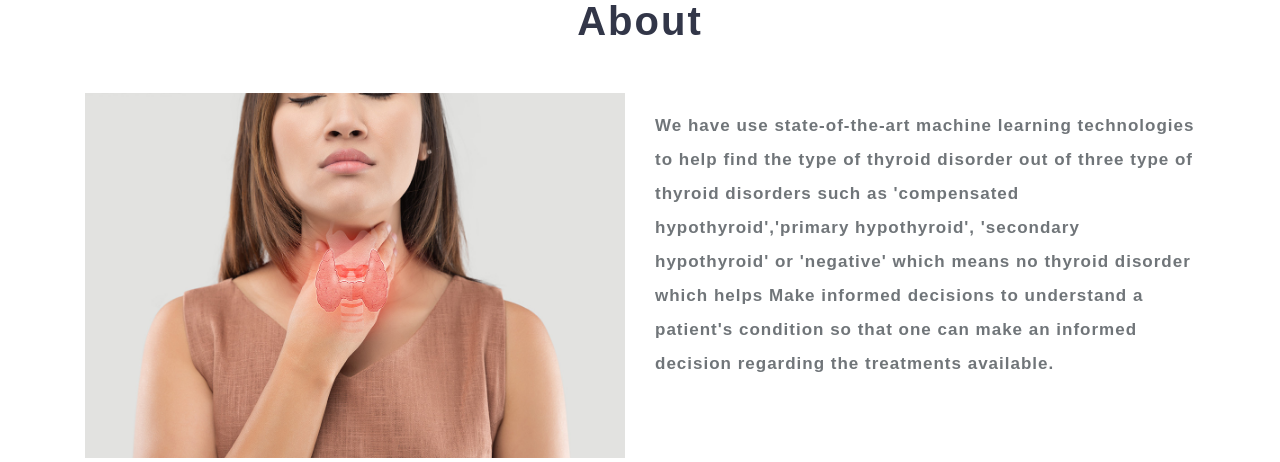
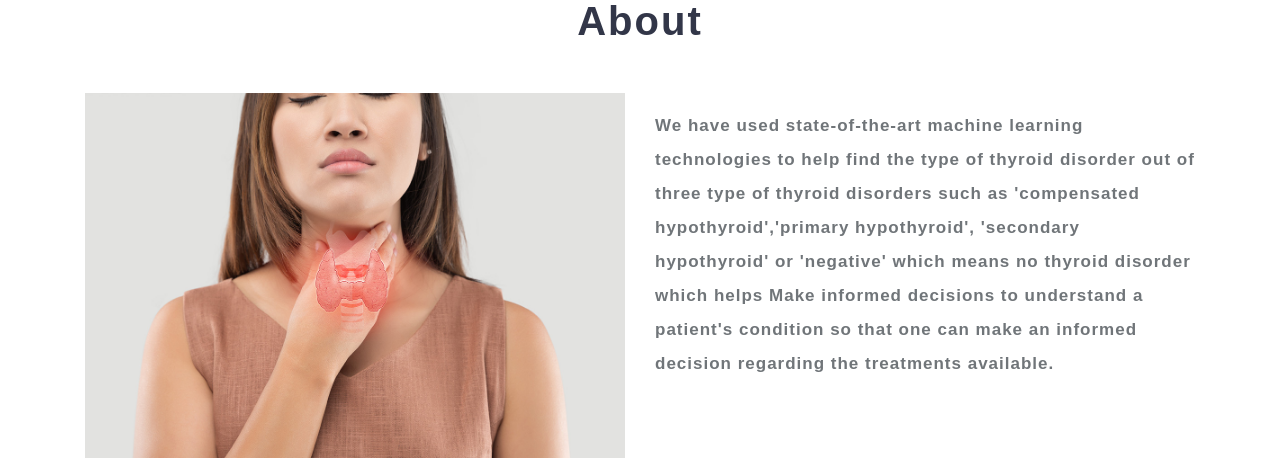
Before and after one commit to sagar61205/Thyroid-detection, a Flask app: page / in a window 1280 px wide. Shown: the part 858-1320 px from the top of the page. Run offline with Flask 2, Linux system fonts and the light colour scheme; some libraries are stand-ins or nearby versions; some web fonts are replaced.

Commit message:
Update home.html

```diff
--- a/templates/home.html
+++ b/templates/home.html
@@ -35,7 +35,7 @@
 				<img src="{{ url_for('static', filename='images/hypothyroid.jpg') }}" class="img-fluid" alt="" />
 			</div>
 			<div class="col-lg-6 core-right">
-				<p class="mt-3">We have use state-of-the-art machine learning technologies to help find the type of
+				<p class="mt-3">We have used state-of-the-art machine learning technologies to help find the type of
 					thyroid disorder out of three type of thyroid disorders such as 'compensated hypothyroid','primary hypothyroid',
 					'secondary hypothyroid' or 'negative' which means no thyroid disorder which helps Make informed decisions to understand a patient's
 					condition so that one can make an informed decision regarding the treatments available.</p>
```
